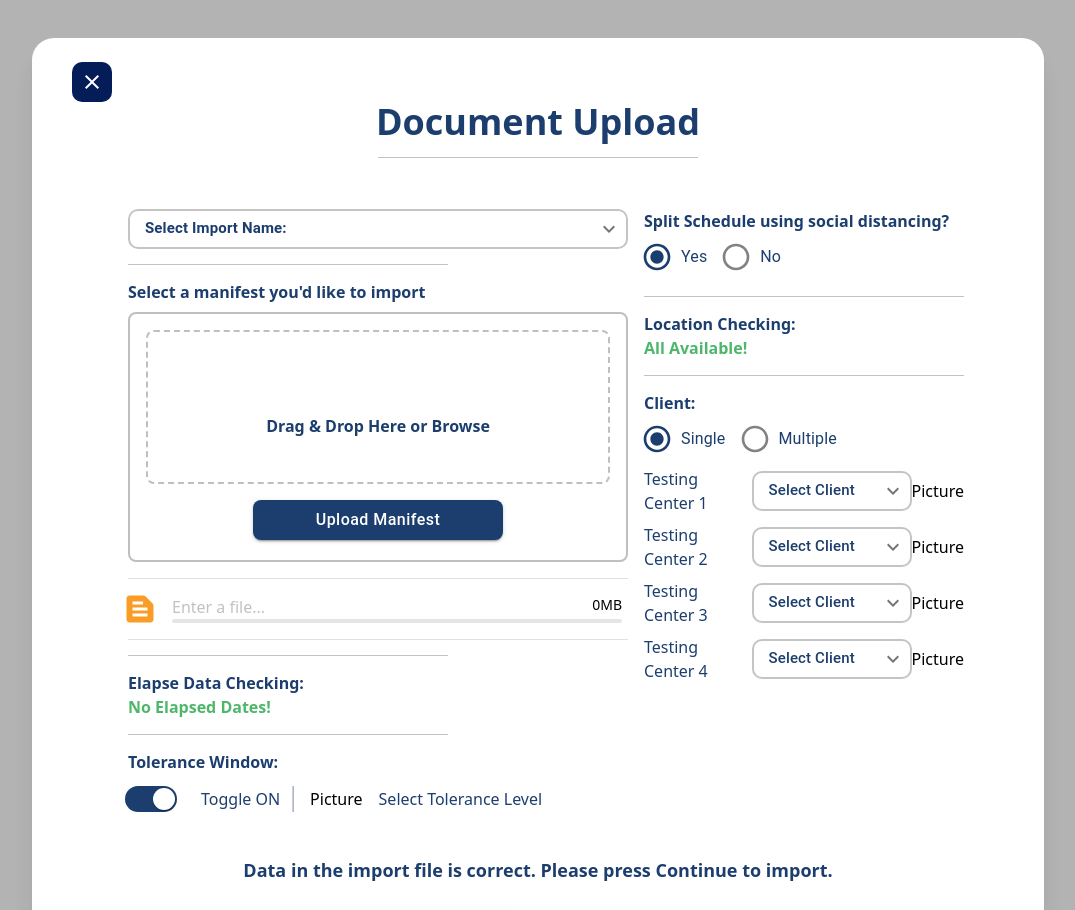
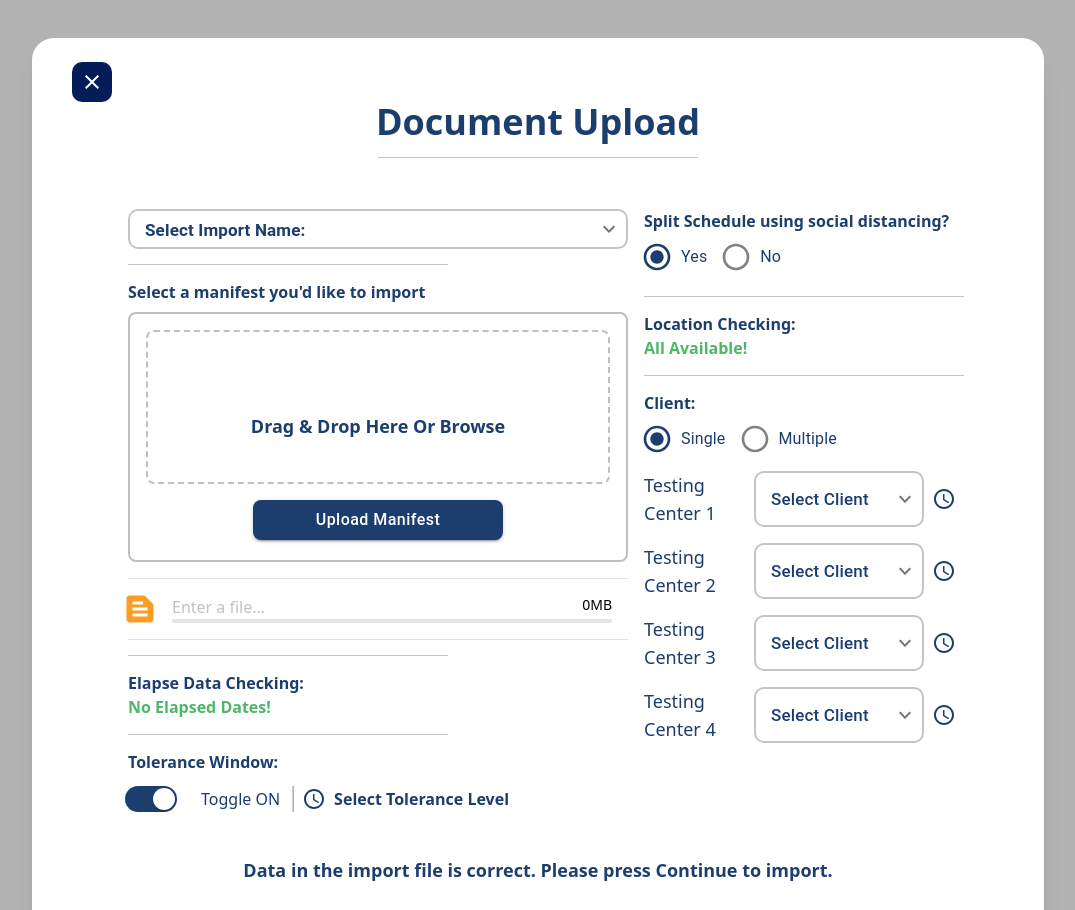
Before and after one commit to fuusei/SkyHop-Assessment, a React (Create React App) app: page / in a window 1280 px wide. Shown: the top 910 px of the page, without its empty margins (102-1177 px from the left). Built offline with nearby package versions, Linux system fonts and the light colour scheme; some icons are missing.

Commit message:
finish styling

```diff
--- a/src/components/Dropdown.js
+++ b/src/components/Dropdown.js
@@ -5,7 +5,7 @@ import {
   MenuItem,
   OutlinedInput,
 } from "@mui/material";
-import KeyboardArrowDownIcon from '@mui/icons-material/KeyboardArrowDown';
+import KeyboardArrowDownIcon from "@mui/icons-material/KeyboardArrowDown";
 import { useState } from "react";
 
 export default function Dropdown({
@@ -16,6 +16,7 @@ export default function Dropdown({
   width,
 }) {
   // designed for scalability
+
   const [value, setValue] = useState("");
   const handleChange = (e) => {
     setValue(e.target.value);
@@ -26,7 +27,7 @@ export default function Dropdown({
       <InputLabel
         sx={{
           color: "#1c3e6e",
-          fontSize: "15px",
+          fontSize: "17px",
           fontWeight: fontWeight,
           paddingLeft: "3px",
           "&.MuiInputLabel-root.Mui-focused": {
--- a/src/components/Manifest.js
+++ b/src/components/Manifest.js
@@ -11,7 +11,7 @@ import { PiFileTextFill } from "react-icons/pi";
 
 const LinearProgress = styled(MUILinearProgress)(() => ({
   height: 4,
-  width: 450,
+  width: 440,
   borderRadius: 5,
   [`&.${linearProgressClasses.colorPrimary}`]: {
     backgroundColor: "#e5e5e5",
@@ -92,10 +92,10 @@ export default function Manifest() {
               <PiFileTextFill color="#f99d26" fontSize="1.8em" />
             </div>
             <div className="flex flex-row justify-center">
-              <div className="text-skyhop-blue font-semibold mr-1">
-                Drag & Drop Here or
+              <div className="text-skyhop-blue text-lg font-semibold mr-1">
+                Drag & Drop Here Or
               </div>
-              <div className="text-skyhop-blue font-extrabold">Browse</div>
+              <div className="text-skyhop-blue text-lg font-extrabold">Browse</div>
             </div>
           </label>
         </form>
--- a/src/components/TestingCenters.js
+++ b/src/components/TestingCenters.js
@@ -1,20 +1,21 @@
 import Dropdown from "./Dropdown";
+import QueryBuilderIcon from "@mui/icons-material/QueryBuilder";
 
 export default function TestingCenters({ info }) {
   return (
     <div className="flex flex-col">
       {info.map(({ text, options }, i) => (
-        <div key={i} className="flex flex-row items-center py-1">
-          <div className="basis-1/2 text-skyhop-blue">{text}</div>
+        <div key={i} className="flex flex-row items-center py-2">
+          <div className="basis-1/2 text-skyhop-blue  text-lg">{text}</div>
           <div className="basis-1/2 flex flex-row items-center">
             <Dropdown
               options={options}
               defaultText="Select Client"
               fontWeight={500}
-              size="small"
-              width="160px"
+              size="medium"
+              width="170px"
             />
-            <div>Picture</div>
+            <QueryBuilderIcon sx={{ marginX: 1, fill: "#1c3e6e" }} />
           </div>
         </div>
       ))}
--- a/src/components/Tolerance.js
+++ b/src/components/Tolerance.js
@@ -1,4 +1,6 @@
 import { Switch, styled, FormControlLabel, Divider } from "@mui/material";
+import QueryBuilderIcon from "@mui/icons-material/QueryBuilder";
+import { useState } from "react";
 
 const Toggle = styled((props) => (
   <Switch focusVisibleClassName=".Mui-focusVisible" disableRipple {...props} />
@@ -9,7 +11,7 @@ const Toggle = styled((props) => (
   "& .MuiSwitch-switchBase": {
     padding: 0,
     margin: 2,
-    transitionDuration: "300ms",
+    transitionDuration: "200ms",
     "&.Mui-checked": {
       transform: "translateX(26px)",
       color: "#fff",
@@ -39,19 +41,32 @@ const Toggle = styled((props) => (
   },
 }));
 export default function Tolerance() {
+  const [state, setState] = useState(true); //toggle state
   return (
     <div className="flex flex-row items-center my-1">
-      <FormControlLabel control={<Toggle defaultChecked sx={{ m: 1 }} />} />
-      <div className="text-skyhop-blue mr-3">Toggle ON</div>
+      <FormControlLabel
+        control={
+          <Toggle
+            onChange={() => setState(!state)}
+            defaultChecked
+            sx={{ m: 1 }}
+          />
+        }
+      />
+      <div className="text-skyhop-blue mr-3">{`Toggle ${
+        state ? "ON" : "OFF"
+      }`}</div>
       <Divider
         orientation="vertical"
         flexItem
         variant="middle"
-        sx={{ backgroundColor: "#cacfdc", width:"2px" }}
+        sx={{ backgroundColor: "#cacfdc", width: "2px" }}
       />
       <div className="flex flex-row">
-        <div className="mx-4">Picture</div>
-        <div className="text-skyhop-blue ">Select Tolerance Level</div>
+        <QueryBuilderIcon sx={{ marginX: 1, fill: "#1c3e6e" }} />
+        <div className="text-skyhop-blue font-semibold">
+          Select Tolerance Level
+        </div>
       </div>
     </div>
   );
```
